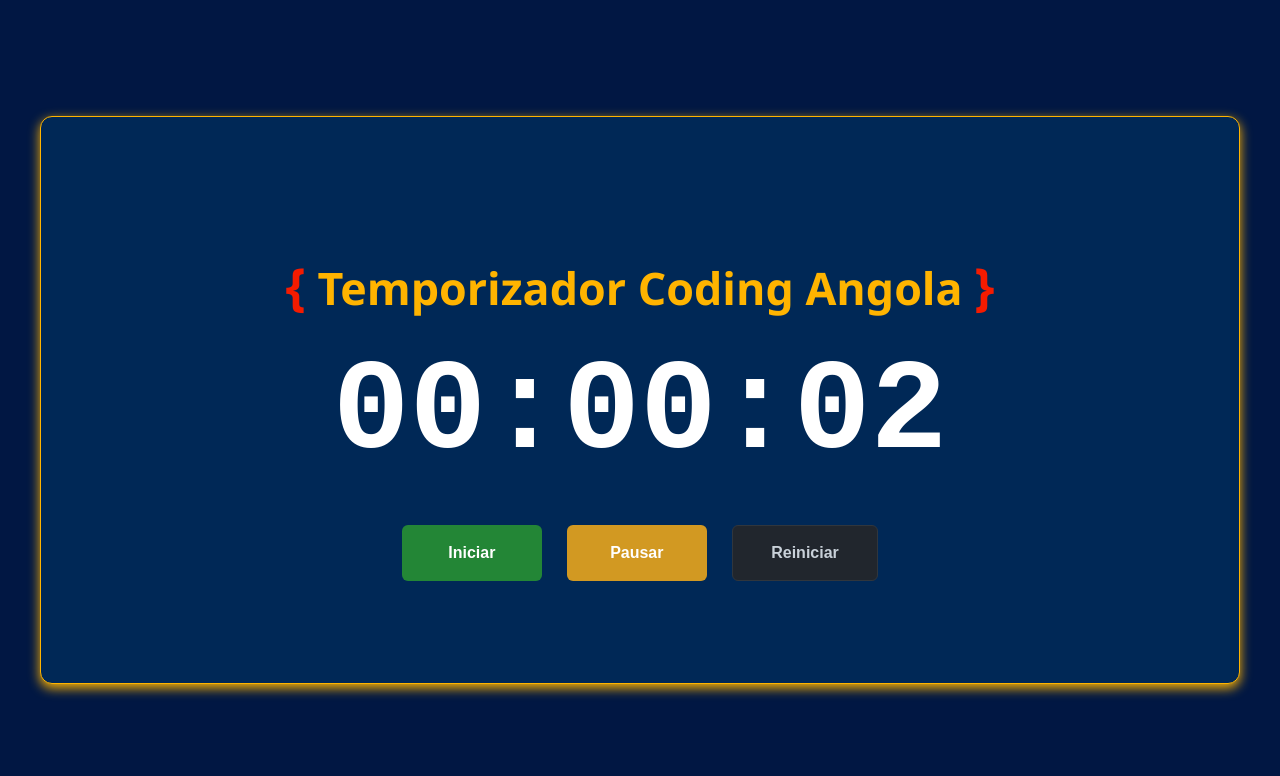
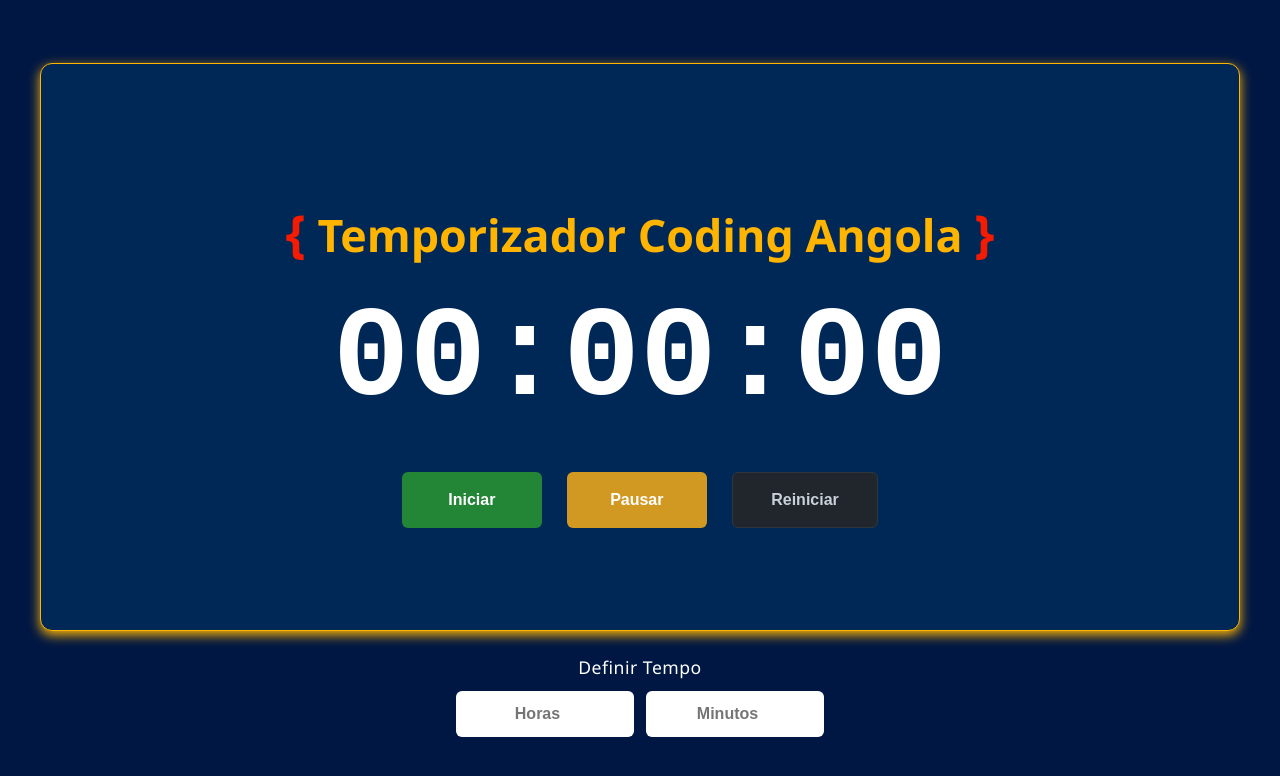
Before and after one commit to cdh-community-ao/Temporizador-Coding-Angola, a plain HTML site: page index.html in a window 1280 px wide. Both pictures are taken after a click on the button "Iniciar". Drawn offline with Linux system fonts and the light colour scheme.

Commit message:
adicionando inputs para inserir tempo

```diff
--- a/css/style.css
+++ b/css/style.css
@@ -3,6 +3,7 @@
     background-color: #011743;
     color: #c9d1d9;
     display: flex;
+    flex-direction: column;
     justify-content: center;
     align-items: center;
     min-height: 100vh;
@@ -76,7 +77,47 @@
 
 .btn-reset { background-color: #21262d; color: #c9d1d9; border: 1px solid #30363d; }
 .btn-reset:hover { background-color: #30363d; }
+.inputs {
+    display: flex;
+    flex-direction: column; /* Alinha o título em cima e os inputs embaixo */
+    align-items: center;
+    gap: 12px;
+    width: 100%;
+    max-width: 400px;
+    margin: 24px auto 0 auto;
+    padding: 0 16px;
+    box-sizing: border-box;
+}
 
+
+.inputs span {
+    color: white;
+    font-size: 1.1rem;
+    font-weight: 500;
+    letter-spacing: 0.5px;
+}
+
+
+.inputs div {
+    display: flex;
+    flex-direction: row;
+    gap: 12px;
+    width: 100%;
+}
+
+
+.inputs input {
+    flex: 1;
+    width: 100%;
+    padding: clamp(10px, 1.5vw, 14px);
+    font-size: clamp(1rem, 1.2vw, 1.2rem);
+    font-weight: bold;
+    text-align: center;
+    border: none;
+    border-radius: 6px;
+    box-sizing: border-box;
+    transition: background 0.2s ease, transform 0.1s ease;
+}
 
 @media (max-width: 480px) {
     .buttons-container {
@@ -85,4 +126,8 @@
     button {
         flex: 1 1 100%;
     }
+
+    .inputs input{
+        flex: 1 1 100%;
+    }
 }
--- a/index.html
+++ b/index.html
@@ -19,6 +19,14 @@
             <button class="btn-pause" onclick="pausar()">Pausar</button>
             <button class="btn-reset" onclick="reiniciar()">Reiniciar</button>
         </div>
+        <span id="sms"></span>
+    </div>
+    <div class="inputs">
+        <span>Definir Tempo</span>
+        <div>
+            <input type="number" name="horas" id="horas" placeholder="Horas">
+            <input type="number" name="minutos" id="minutos" placeholder="Minutos">
+        </div>
     </div>
 
 
--- a/js/main.js
+++ b/js/main.js
@@ -3,19 +3,29 @@
 let horas = 0;
 let intervalo = null;
 let emExecucao = false;
+let tempoTotalSegundos = 0;
 
 const display = document.getElementById('time-display');
+const inputHoras = document.getElementById("horas");
+const inputMinutos = document.getElementById("minutos");
+const sms = document.getElementById("sms");
 
 function atualizarTempo() {
-    segundos++;
-    if (segundos === 60) {
-        segundos = 0;
-        minutos++;
-        if (minutos === 60) {
-            minutos = 0;
-            horas++;
-        }
+    // Se o tempo acabar, para o temporizador
+    if (tempoTotalSegundos <= 0) {
+        clearInterval(intervalo);
+        emExecucao = false;
+        sms.innerText="Tempo esgotado!"
+        return;
     }
+
+    // Diminui 1 segundo a cada execução
+    tempoTotalSegundos--;
+
+    // Transforma o total de segundos de volta em horas, minutos e segundos
+    horas = Math.floor(tempoTotalSegundos / 3600);
+    minutos = Math.floor((tempoTotalSegundos % 3600) / 60);
+    segundos = tempoTotalSegundos % 60;
 
 
     let h = horas < 10 ? "0" + horas : horas;
@@ -27,14 +37,28 @@
 
 function iniciar() {
     if (!emExecucao) {
-        intervalo = setInterval(atualizarTempo, 1000);
-        emExecucao = true;
+
+        let hDigitadas = parseInt(inputHoras.value) || 0;
+        let mDigitados = parseInt(inputMinutos.value) || 0;
+
+
+        if (tempoTotalSegundos === 0) {
+            tempoTotalSegundos = (hDigitadas * 3600) + (mDigitados * 60);
+        }
+
+
+        if (tempoTotalSegundos > 0) {
+            intervalo = setInterval(atualizarTempo, 1000);
+            emExecucao = true;
+        } else {
+            alert("Por favor, insira um tempo maior que zero.");
+        }
     }
 }
 
 function pausar() {
     clearInterval(intervalo);
-        emExecucao = false;
+    emExecucao = false;
 }
 
 function reiniciar() {
@@ -42,6 +66,10 @@
     segundos = 0;
     minutos = 0;
     horas = 0;
+    tempoTotalSegundos = 0;
     emExecucao = false;
     display.innerText = "00:00:00";
+
+    inputHoras.value = "";
+    inputMinutos.value = "";
 }
```
